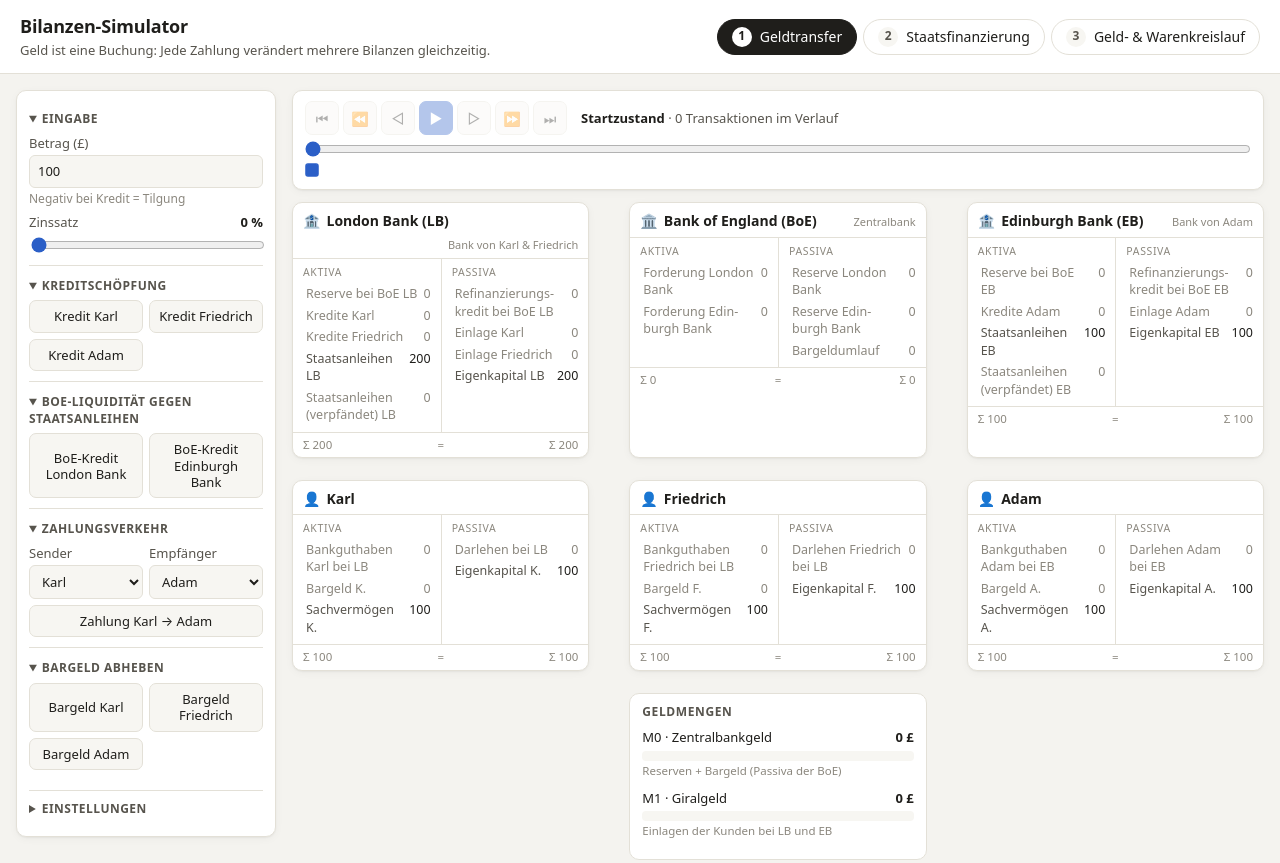
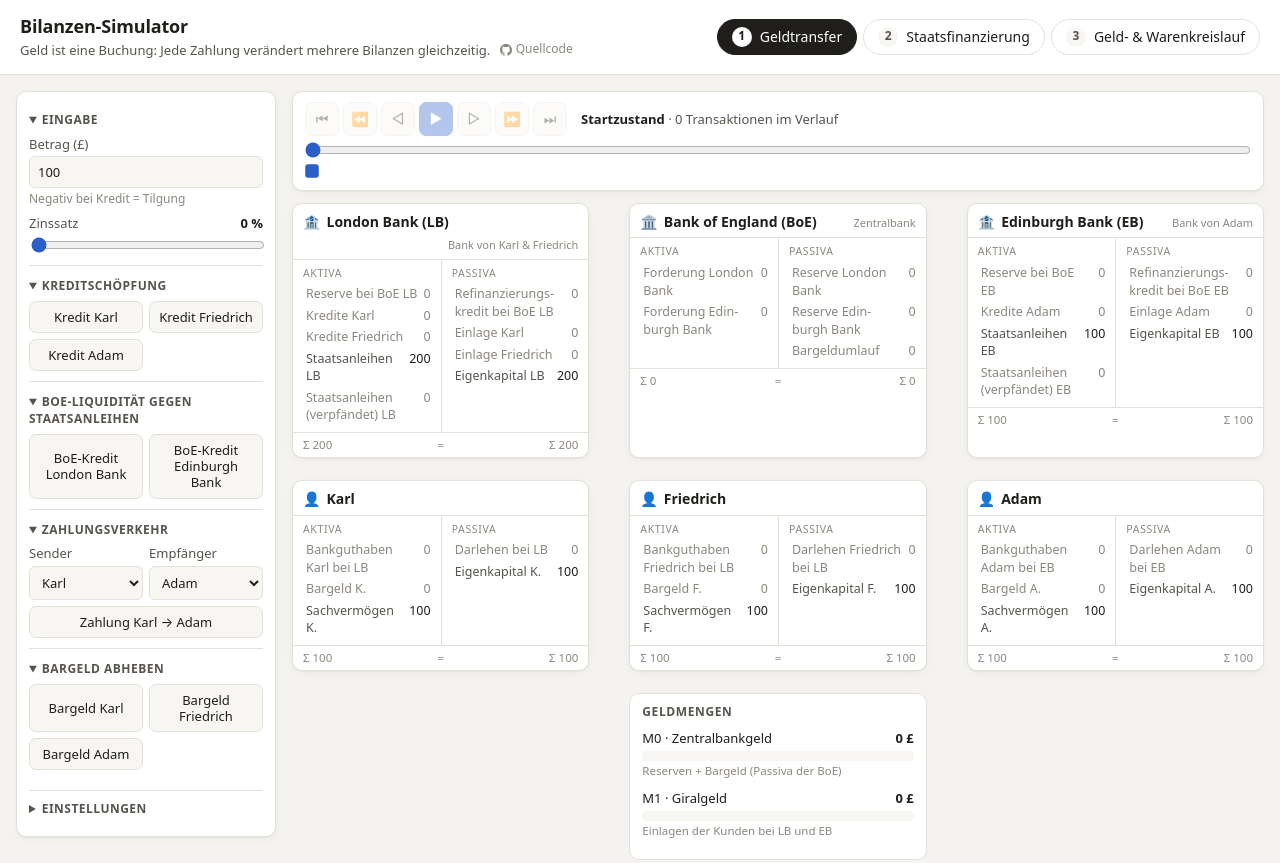
Before and after one commit to flonix8/BilanzenSimulator-NG, a plain HTML site: page index.html in a window 1280 px wide. Shown: the top 863 px of the page. Drawn offline with Linux system fonts and the light colour scheme.

Commit message:
Add link to the source repo

```diff
--- a/css/style.css
+++ b/css/style.css
@@ -72,6 +72,12 @@ h1, h2, h3 { margin: 0; }
 }
 .brand h1 { font-size: 18px; letter-spacing: -0.01em; }
 .brand p { margin: 2px 0 0; color: var(--ink-2); font-size: 13px; }
+.brand .source {
+  display: inline-flex; align-items: center; gap: 4px;
+  margin-left: 6px;
+  color: var(--ink-3); font-size: 12px; text-decoration: none; white-space: nowrap;
+}
+.brand .source:hover { color: var(--ink-2); text-decoration: underline; }
 
 .tabs { display: flex; flex-wrap: wrap; gap: 6px; }
 .tabs button {
--- a/index.html
+++ b/index.html
@@ -10,7 +10,11 @@
   <header class="top">
     <div class="brand">
       <h1>Bilanzen-Simulator</h1>
-      <p>Geld ist eine Buchung: Jede Zahlung verändert mehrere Bilanzen gleichzeitig.</p>
+      <p>Geld ist eine Buchung: Jede Zahlung verändert mehrere Bilanzen gleichzeitig.
+        <a class="source" href="https://github.com/flonix8/BilanzenSimulator-NG" target="_blank" rel="noopener">
+          <svg viewBox="0 0 16 16" width="12" height="12" aria-hidden="true"><path fill="currentColor" d="M8 0C3.58 0 0 3.58 0 8c0 3.54 2.29 6.53 5.47 7.59.4.07.55-.17.55-.38 0-.19-.01-.82-.01-1.49-2.01.37-2.53-.49-2.69-.94-.09-.23-.48-.94-.82-1.13-.28-.15-.68-.52-.01-.53.63-.01 1.08.58 1.23.82.72 1.21 1.87.87 2.33.66.07-.52.28-.87.51-1.07-1.78-.2-3.64-.89-3.64-3.95 0-.87.31-1.59.82-2.15-.08-.2-.36-1.02.08-2.12 0 0 .67-.21 2.2.82.64-.18 1.32-.27 2-.27.68 0 1.36.09 2 .27 1.53-1.04 2.2-.82 2.2-.82.44 1.1.16 1.92.08 2.12.51.56.82 1.27.82 2.15 0 3.07-1.87 3.75-3.65 3.95.29.25.54.73.54 1.48 0 1.07-.01 1.93-.01 2.2 0 .21.15.46.55.38A8.013 8.013 0 0016 8c0-4.42-3.58-8-8-8z"/></svg>Quellcode
+        </a>
+      </p>
     </div>
     <nav id="tabs" class="tabs" aria-label="Spiel wählen"></nav>
   </header>
```
